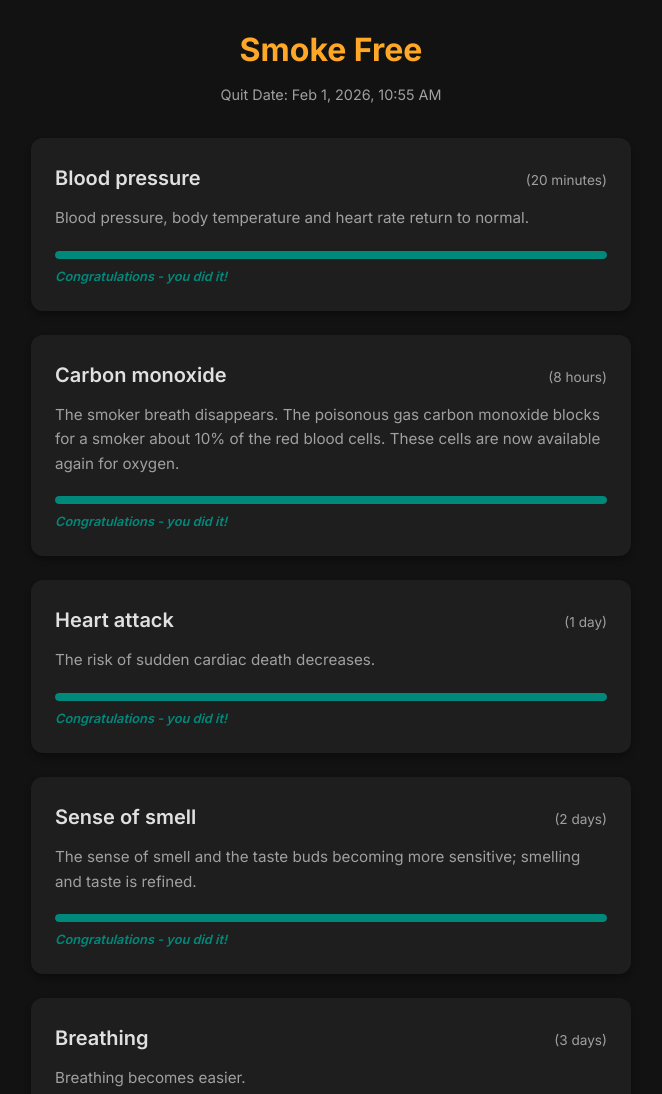
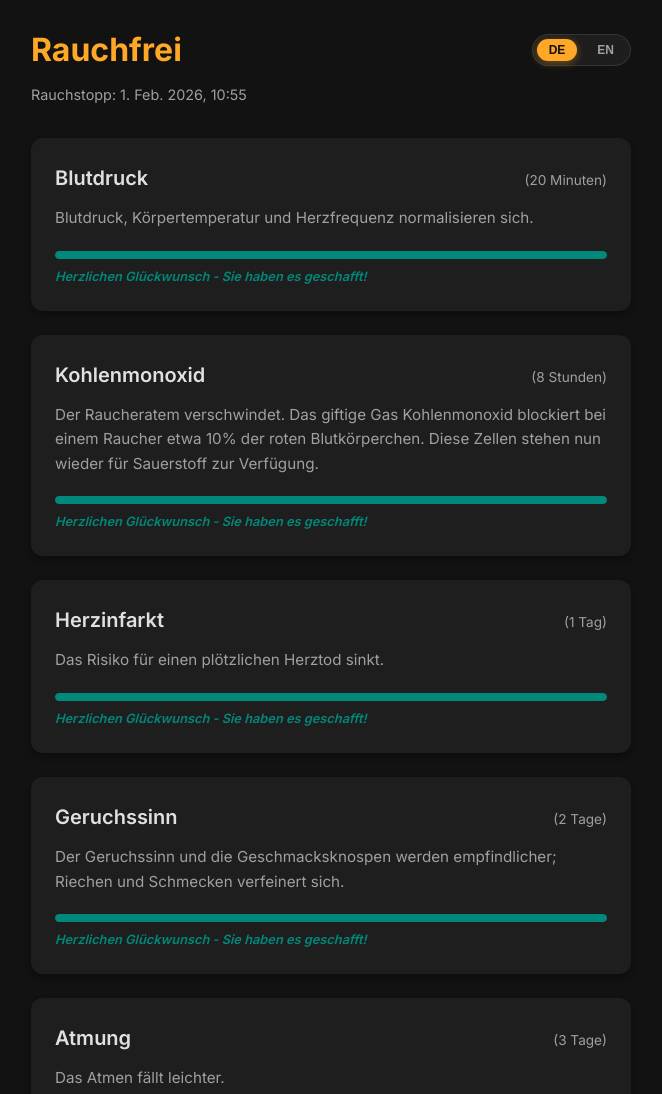
Before and after one commit to kloeggaa/SmokeFree, a plain HTML site: page index.html in a window 1280 px wide. Shown: the top 1094 px of the page, without its empty margins (309-971 px from the left). Drawn offline with Linux system fonts and the light colour scheme.

Commit message:
Add German translation and language switcher with premium styling

```diff
--- a/benefits.js
+++ b/benefits.js
@@ -1,82 +1,186 @@
 export const QUIT_DATE = new Date('2026-02-01T10:55:00');
 
-export const healthBenefits = [
+export const translations = {
+  en: {
+    title: 'Smoke Free',
+    quitDate: 'Quit Date',
+    reachedIn: 'Reached in',
+    congratulations: 'Congratulations - you did it!',
+    units: {
+      days: 'days',
+      hours: 'hours',
+      minutes: 'minutes'
+    },
+    benefits: [
       {
         title: 'Blood pressure',
         description: 'Blood pressure, body temperature and heart rate return to normal.',
-    duration: 20 * 60 * 1000, // 20 minutes
+        duration: 20 * 60 * 1000,
         displayDuration: '20 minutes'
       },
       {
         title: 'Carbon monoxide',
         description: 'The smoker breath disappears. The poisonous gas carbon monoxide blocks for a smoker about 10% of the red blood cells. These cells are now available again for oxygen.',
-    duration: 8 * 60 * 60 * 1000, // 8 hours
+        duration: 8 * 60 * 60 * 1000,
         displayDuration: '8 hours'
       },
       {
         title: 'Heart attack',
         description: 'The risk of sudden cardiac death decreases.',
-    duration: 1 * 24 * 60 * 60 * 1000, // 1 day
+        duration: 1 * 24 * 60 * 60 * 1000,
         displayDuration: '1 day'
       },
       {
         title: 'Sense of smell',
         description: 'The sense of smell and the taste buds becoming more sensitive; smelling and taste is refined.',
-    duration: 2 * 24 * 60 * 60 * 1000, // 2 days
+        duration: 2 * 24 * 60 * 60 * 1000,
         displayDuration: '2 days'
       },
       {
         title: 'Breathing',
         description: 'Breathing becomes easier.',
-    duration: 3 * 24 * 60 * 60 * 1000, // 3 days
+        duration: 3 * 24 * 60 * 60 * 1000,
         displayDuration: '3 days'
       },
       {
         title: 'Nicotine withdrawal',
         description: 'The physical nicotine withdrawal is made.',
-    duration: 7 * 24 * 60 * 60 * 1000, // 1 week
+        duration: 7 * 24 * 60 * 60 * 1000,
         displayDuration: '1 week'
       },
       {
         title: 'Capacity',
-    description: 'The entire blood circulation improves. The increased lung capacity by up to 30, they can absorb more oxygen again. This increases the physical Performance.',
-    duration: 90 * 24 * 60 * 60 * 1000, // 3 months (approx)
+        description: 'The entire blood circulation improves. The increased lung capacity by up to 30%, they can absorb more oxygen again. This increases the physical Performance.',
+        duration: 90 * 24 * 60 * 60 * 1000,
         displayDuration: '3 months'
       },
       {
         title: 'Lung hairs',
         description: 'By now, the fine hairs are regrow in the lungs, the smokers cough disappears. Exhaustion and shortness of breath improve progressively.',
-    duration: 270 * 24 * 60 * 60 * 1000, // 9 months (approx)
+        duration: 270 * 24 * 60 * 60 * 1000,
         displayDuration: '9 months'
       },
       {
         title: 'Coronary arteries',
         description: 'The risk of diseases of the coronary vessels is reduced by half.',
-    duration: 365 * 24 * 60 * 60 * 1000, // 1 year
+        duration: 365 * 24 * 60 * 60 * 1000,
         displayDuration: '1 year'
       },
       {
         title: 'Heart attack',
         description: 'The risk of heart attack drops significantly.',
-    duration: 2 * 365 * 24 * 60 * 60 * 1000, // 2 years
+        duration: 2 * 365 * 24 * 60 * 60 * 1000,
         displayDuration: '2 years'
       },
       {
         title: 'Stroke',
         description: 'The risk of having a stroke or a lung cancer die, is substantially lower than earlier. Also the risk of cancers of the mouth is reduced.',
-    duration: 5 * 365 * 24 * 60 * 60 * 1000, // 5 years
+        duration: 5 * 365 * 24 * 60 * 60 * 1000,
         displayDuration: '5 years'
       },
       {
         title: 'Lung cancer',
         description: 'The lung cancer risk is as high as a Non smoking. The lung has almost fully recovered, pre-cancerous cells are replaced by healthy cells.',
-    duration: 10 * 365 * 24 * 60 * 60 * 1000, // 10 years
+        duration: 10 * 365 * 24 * 60 * 60 * 1000,
         displayDuration: '10 years'
       },
       {
         title: 'Heart attack',
         description: 'The risk of heart attack is barely higher than in a Non smoking.',
-    duration: 15 * 365 * 24 * 60 * 60 * 1000, // 15 years
+        duration: 15 * 365 * 24 * 60 * 60 * 1000,
         displayDuration: '15 years'
       }
-];
+    ]
+  },
+  de: {
+    title: 'Rauchfrei',
+    quitDate: 'Rauchstopp',
+    reachedIn: 'Erreicht in',
+    congratulations: 'Herzlichen Glückwunsch - Sie haben es geschafft!',
+    units: {
+      days: 'Tage',
+      hours: 'Stunden',
+      minutes: 'Minuten'
+    },
+    benefits: [
+      {
+        title: 'Blutdruck',
+        description: 'Blutdruck, Körpertemperatur und Herzfrequenz normalisieren sich.',
+        duration: 20 * 60 * 1000,
+        displayDuration: '20 Minuten'
+      },
+      {
+        title: 'Kohlenmonoxid',
+        description: 'Der Raucheratem verschwindet. Das giftige Gas Kohlenmonoxid blockiert bei einem Raucher etwa 10% der roten Blutkörperchen. Diese Zellen stehen nun wieder für Sauerstoff zur Verfügung.',
+        duration: 8 * 60 * 60 * 1000,
+        displayDuration: '8 Stunden'
+      },
+      {
+        title: 'Herzinfarkt',
+        description: 'Das Risiko für einen plötzlichen Herztod sinkt.',
+        duration: 1 * 24 * 60 * 60 * 1000,
+        displayDuration: '1 Tag'
+      },
+      {
+        title: 'Geruchssinn',
+        description: 'Der Geruchssinn und die Geschmacksknospen werden empfindlicher; Riechen und Schmecken verfeinert sich.',
+        duration: 2 * 24 * 60 * 60 * 1000,
+        displayDuration: '2 Tage'
+      },
+      {
+        title: 'Atmung',
+        description: 'Das Atmen fällt leichter.',
+        duration: 3 * 24 * 60 * 60 * 1000,
+        displayDuration: '3 Tage'
+      },
+      {
+        title: 'Nikotinentzug',
+        description: 'Der körperliche Nikotinentzug ist geschafft.',
+        duration: 7 * 24 * 60 * 60 * 1000,
+        displayDuration: '1 Woche'
+      },
+      {
+        title: 'Leistungsfähigkeit',
+        description: 'Die gesamte Durchblutung verbessert sich. Die Lungenkapazität erhöht sich um bis zu 30%, wodurch wieder mehr Sauerstoff aufgenommen werden kann. Dies steigert die körperliche Leistungsfähigkeit.',
+        duration: 90 * 24 * 60 * 60 * 1000,
+        displayDuration: '3 Monate'
+      },
+      {
+        title: 'Flimmerhärchen',
+        description: 'Inzwischen wachsen die feinen Härchen in der Lunge nach, der Raucherhusten verschwindet. Erschöpfung und Kurzatmigkeit verbessern sich zunehmend.',
+        duration: 270 * 24 * 60 * 60 * 1000,
+        displayDuration: '9 Monate'
+      },
+      {
+        title: 'Herzkranzgefäße',
+        description: 'Das Risiko für Erkrankungen der Herzkranzgefäße verringert sich um die Hälfte.',
+        duration: 365 * 24 * 60 * 60 * 1000,
+        displayDuration: '1 Jahr'
+      },
+      {
+        title: 'Herzinfarkt',
+        description: 'Das Risiko für einen Herzinfarkt sinkt deutlich.',
+        duration: 2 * 365 * 24 * 60 * 60 * 1000,
+        displayDuration: '2 Jahre'
+      },
+      {
+        title: 'Schlaganfall',
+        description: 'Das Risiko für einen Schlaganfall oder an Lungenkrebs zu sterben, ist wesentlich geringer als früher. Auch das Risiko für Krebserkrankungen im Mundraum sinkt.',
+        duration: 5 * 365 * 24 * 60 * 60 * 1000,
+        displayDuration: '5 Jahre'
+      },
+      {
+        title: 'Lungenkrebs',
+        description: 'Das Lungenkrebsrisiko ist nun so hoch wie bei einem Nichtraucher. Die Lunge hat sich fast vollständig erholt, Krebsvorstufen wurden durch gesunde Zellen ersetzt.',
+        duration: 10 * 365 * 24 * 60 * 60 * 1000,
+        displayDuration: '10 Jahre'
+      },
+      {
+        title: 'Herzinfarkt',
+        description: 'Das Risiko für einen Herzinfarkt ist kaum noch höher als bei einem Nichtraucher.',
+        duration: 15 * 365 * 24 * 60 * 60 * 1000,
+        displayDuration: '15 Jahre'
+      }
+    ]
+  }
+};
--- a/index.html
+++ b/index.html
@@ -13,8 +13,14 @@
 
 <body>
     <header>
-        <h1>Smoke Free</h1>
-        <p class="quit-date" id="quit-date-display">Quit Date: Feb 1, 2026, 10:55 AM</p>
+        <div class="header-top">
+            <h1>Smoke Free</h1>
+            <div class="lang-selector">
+                <button class="lang-btn" data-lang="de">DE</button>
+                <button class="lang-btn" data-lang="en">EN</button>
+            </div>
+        </div>
+        <p class="quit-date" id="quit-date-display"></p>
     </header>
 
     <div class="container" id="benefits-container">
--- a/main.js
+++ b/main.js
@@ -1,7 +1,14 @@
-import { QUIT_DATE, healthBenefits } from './benefits.js';
+import { QUIT_DATE, translations } from './benefits.js';
+
+let currentLang = localStorage.getItem('language') || 'de';
+
+function getT() {
+    return translations[currentLang];
+}
 
 function formatTimeRemaining(ms) {
-    if (ms <= 0) return 'Congratulations - you did it!';
+    const t = getT();
+    if (ms <= 0) return t.congratulations;
 
     const seconds = Math.floor(ms / 1000);
     const minutes = Math.floor(seconds / 60);
@@ -12,20 +19,21 @@
     const h = hours % 24;
     const m = minutes % 60;
 
-    let result = 'Reached in: ';
-    if (d > 0) result += `${d} days `;
-    if (h > 0 || d > 0) result += `${h} hours `;
-    result += `${m} minutes`;
+    let result = `${t.reachedIn}: `;
+    if (d > 0) result += `${d} ${t.units.days} `;
+    if (h > 0 || d > 0) result += `${h} ${t.units.hours} `;
+    result += `${m} ${t.units.minutes}`;
 
     return result;
 }
 
 function renderBenefits() {
+    const t = getT();
     const container = document.getElementById('benefits-container');
     const now = new Date();
     const elapsedMs = now - QUIT_DATE;
 
-    container.innerHTML = healthBenefits.map((benefit, index) => {
+    container.innerHTML = t.benefits.map((benefit, index) => {
         const remainingMs = benefit.duration - elapsedMs;
         const progress = Math.min(100, Math.max(0, (elapsedMs / benefit.duration) * 100));
         const isComplete = progress >= 100;
@@ -53,7 +61,7 @@
 
     // Trigger animations after a small delay
     setTimeout(() => {
-        healthBenefits.forEach((_, index) => {
+        t.benefits.forEach((_, index) => {
             const bar = document.getElementById(`bar-${index}`);
             if (bar) {
                 const target = bar.getAttribute('data-target');
@@ -63,10 +71,37 @@
     }, 100);
 }
 
-document.addEventListener('DOMContentLoaded', () => {
+function updateUI() {
+    const t = getT();
+    document.title = t.title;
+    document.querySelector('h1').textContent = t.title;
+
     // Format quit date display
     const options = { year: 'numeric', month: 'short', day: 'numeric', hour: '2-digit', minute: '2-digit' };
-    document.getElementById('quit-date-display').textContent = `Quit Date: ${QUIT_DATE.toLocaleDateString(undefined, options)}`;
+    const locale = currentLang === 'de' ? 'de-DE' : 'en-US';
+    document.getElementById('quit-date-display').textContent = `${t.quitDate}: ${QUIT_DATE.toLocaleDateString(locale, options)}`;
 
     renderBenefits();
+
+    // Update active class on selector
+    document.querySelectorAll('.lang-btn').forEach(btn => {
+        btn.classList.toggle('active', btn.dataset.lang === currentLang);
+    });
+}
+
+function setLanguage(lang) {
+    currentLang = lang;
+    localStorage.setItem('language', lang);
+    updateUI();
+}
+
+document.addEventListener('DOMContentLoaded', () => {
+    // Add click listeners to language buttons (they will be added to HTML soon)
+    document.body.addEventListener('click', (e) => {
+        if (e.target.classList.contains('lang-btn')) {
+            setLanguage(e.target.dataset.lang);
+        }
+    });
+
+    updateUI();
 });
--- a/style.css
+++ b/style.css
@@ -3,10 +3,12 @@
   --card-bg: #1e1e1e;
   --text-main: #e0e0e0;
   --text-dim: #a0a0a0;
-  --accent: #ffa726; /* Orange from screenshots */
+  --accent: #ffa726;
+  /* Orange from screenshots */
   --progress-bg: #2c2c2c;
   --progress-fill: #ffa726;
-  --progress-success: #00897b; /* Teal from screenshots */
+  --progress-success: #00897b;
+  /* Teal from screenshots */
   --font-family: 'Inter', system-ui, -apple-system, sans-serif;
   --spacing: 1.5rem;
   --radius: 12px;
@@ -39,20 +41,61 @@
 }
 
 header {
-  text-align: center;
   margin-bottom: 2rem;
+  width: 100%;
+  max-width: 600px;
+}
+
+.header-top {
+  display: flex;
+  justify-content: space-between;
+  align-items: center;
+  margin-bottom: 0.5rem;
 }
 
 h1 {
   font-size: 2rem;
   font-weight: 700;
   color: var(--accent);
-  margin-bottom: 0.5rem;
+}
+
+.lang-selector {
+  display: flex;
+  gap: 0.5rem;
+  background: rgba(255, 255, 255, 0.05);
+  padding: 4px;
+  border-radius: 20px;
+  backdrop-filter: blur(10px);
+  border: 1px solid rgba(255, 255, 255, 0.1);
+}
+
+.lang-btn {
+  background: transparent;
+  border: none;
+  color: var(--text-dim);
+  padding: 4px 12px;
+  border-radius: 16px;
+  cursor: pointer;
+  font-size: 0.75rem;
+  font-weight: 600;
+  transition: all 0.3s ease;
+}
+
+.lang-btn:hover {
+  color: var(--text-main);
+  background: rgba(255, 255, 255, 0.05);
+}
+
+.lang-btn.active {
+  background: var(--accent);
+  color: var(--bg-color);
+  box-shadow: 0 2px 8px rgba(255, 167, 38, 0.4);
 }
 
 .quit-date {
   font-size: 0.9rem;
   color: var(--text-dim);
+  text-align: left;
 }
 
 .benefit-card {
```
Lines whose indentation alone changed are shown as unchanged.
